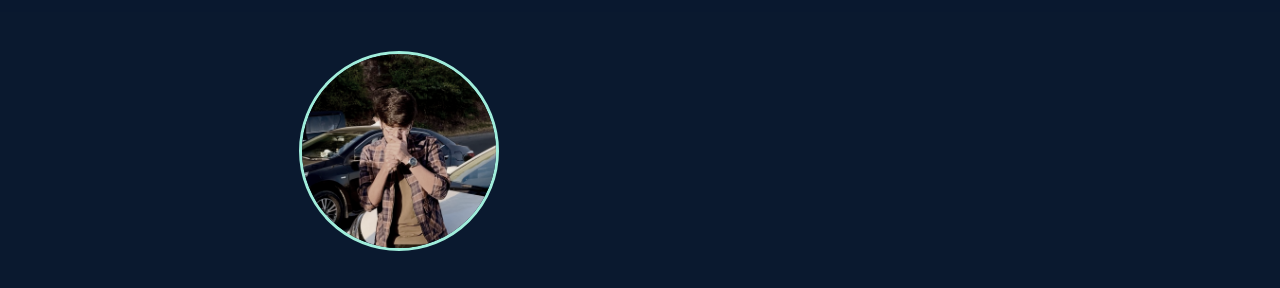
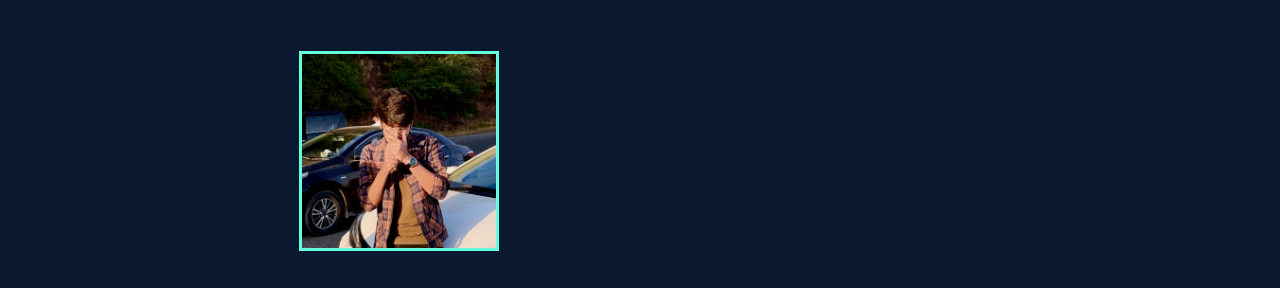
Before and after one commit to zaynchaudhary1/Portfolio, a plain HTML site: page index.html in a window 1280 px wide. Shown: the part 66-354 px from the top of the page. Drawn offline with nearby package versions, Linux system fonts and the light colour scheme.

Commit message:
Update index.html

```diff
--- a/index.html
+++ b/index.html
@@ -148,14 +148,13 @@
             width: 100%;
             height: 100%;
             object-fit: cover;
-            border-radius: 50%;
+            border-radius: 0%;
             border: 3px solid var(--accent-color);
-            filter: grayscale(50%);
+            filter: none;
             transition: all 0.3s ease;
         }
 
         .profile-pic:hover {
-            filter: none;
             transform: scale(1.05);
         }
 
```
